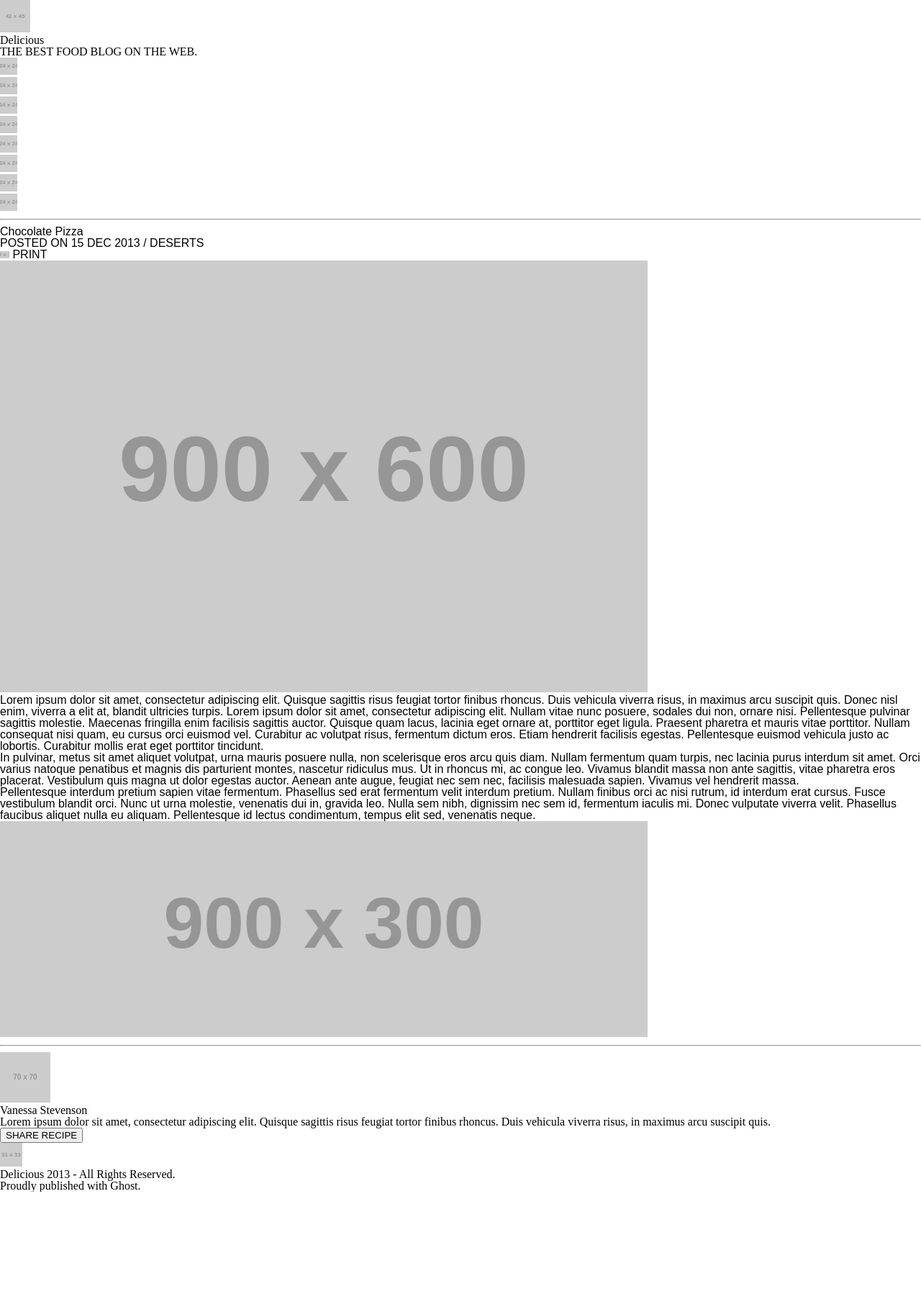
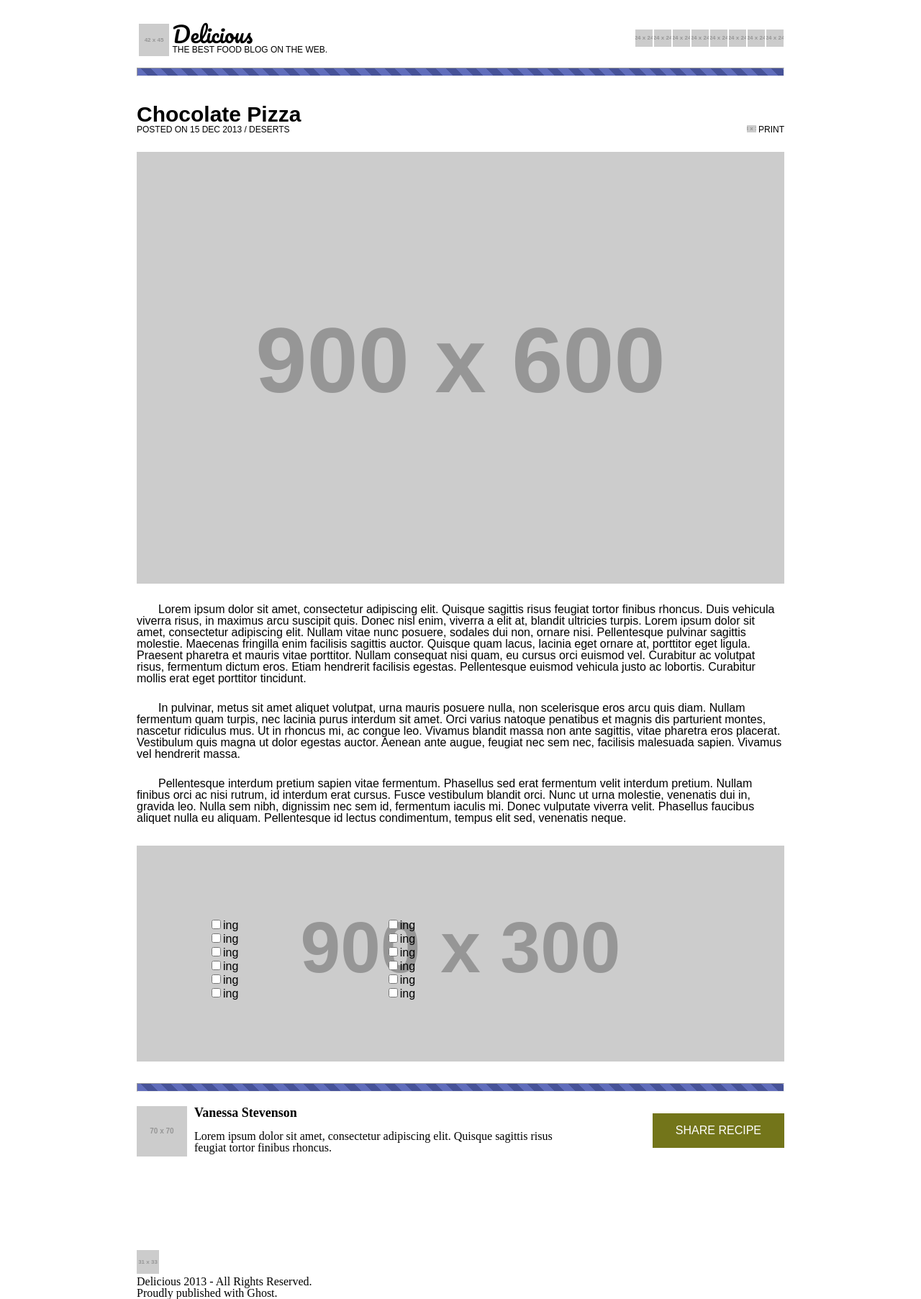
Before and after one commit to ztaylor2/chocolate-pizza, a plain HTML site: page index.html in a window 1280 px wide. Shown: the whole page at 72% size. Before the commit the page ends 1656 px from the top, so only its background shows below. Drawn offline with Linux system fonts and the light colour scheme; placeholder pictures from the web are drawn by us.

Commit message:
almost done with wire frame

```diff
--- a/index.html
+++ b/index.html
@@ -3,24 +3,33 @@
   <head>
     <meta charset="utf-8">
     <title>Wireframe</title>
+    <link href="https://fonts.googleapis.com/css?family=Pacifico" rel="stylesheet">
     <link rel="stylesheet" href="css-reset.css">
     <link rel="stylesheet" href="style.css">
   </head>
   <body>
     <header>
         <nav class="inner">
-          <img src="http://placehold.it/42x45/000000">
-          <h1>Delicious</h1>
-          <h3>THE BEST FOOD BLOG ON THE WEB.</h3>
-          <ul>
-            <li><img src="http://placehold.it/24x24/000000"></li>
-            <li><img src="http://placehold.it/24x24/000000"></li>
-            <li><img src="http://placehold.it/24x24/000000"></li>
-            <li><img src="http://placehold.it/24x24/000000"></li>
-            <li><img src="http://placehold.it/24x24/000000"></li>
-            <li><img src="http://placehold.it/24x24/000000"></li>
-            <li><img src="http://placehold.it/24x24/000000"></li>
-            <li><img src="http://placehold.it/24x24/000000"></li>
+          <ul class="navLeft">
+            <li class="navLeft">
+              <img src="http://placehold.it/42x45/000000">
+            </li>
+            <li class="navLeft">
+              <section>
+                <h1>Delicious</h1>
+                <h3>THE BEST FOOD BLOG ON THE WEB.</h3>
+              </section>
+            </li>
+          </ul>
+          <ul class="navRight">
+            <li class="navRight"><img src="http://placehold.it/24x24/000000"></li>
+            <li class="navRight"><img src="http://placehold.it/24x24/000000"></li>
+            <li class="navRight"><img src="http://placehold.it/24x24/000000"></li>
+            <li class="navRight"><img src="http://placehold.it/24x24/000000"></li>
+            <li class="navRight"><img src="http://placehold.it/24x24/000000"></li>
+            <li class="navRight"><img src="http://placehold.it/24x24/000000"></li>
+            <li class="navRight"><img src="http://placehold.it/24x24/000000"></li>
+            <li class="navRight"><img src="http://placehold.it/24x24/000000"></li>
           </ul>
         </nav>
         <hr>
@@ -29,34 +38,58 @@
     <main>
       <h2>Chocolate Pizza</h2>
       <ul>
-        <li>POSTED ON 15 DEC 2013 / DESERTS</li>
-        <li><img src="http://placehold.it/13x10/000000"> PRINT</li>
+        <li class="date">POSTED ON 15 DEC 2013 / DESERTS</li>
+        <li class="print"><img src="http://placehold.it/13x10/000000"> PRINT</li>
       </ul>
       <img class="banner" src="http://placehold.it/900x600/000000">
 
       <section>
-        <p>
+        <p class="mainP">
           Lorem ipsum dolor sit amet, consectetur adipiscing elit. Quisque sagittis risus feugiat tortor finibus rhoncus. Duis vehicula viverra risus, in maximus arcu suscipit quis. Donec nisl enim, viverra a elit at, blandit ultricies turpis. Lorem ipsum dolor sit amet, consectetur adipiscing elit. Nullam vitae nunc posuere, sodales dui non, ornare nisi. Pellentesque pulvinar sagittis molestie. Maecenas fringilla enim facilisis sagittis auctor. Quisque quam lacus, lacinia eget ornare at, porttitor eget ligula. Praesent pharetra et mauris vitae porttitor. Nullam consequat nisi quam, eu cursus orci euismod vel. Curabitur ac volutpat risus, fermentum dictum eros. Etiam hendrerit facilisis egestas. Pellentesque euismod vehicula justo ac lobortis. Curabitur mollis erat eget porttitor tincidunt.
         </p>
-        <p>
+        <p class="mainP">
           In pulvinar, metus sit amet aliquet volutpat, urna mauris posuere nulla, non scelerisque eros arcu quis diam. Nullam fermentum quam turpis, nec lacinia purus interdum sit amet. Orci varius natoque penatibus et magnis dis parturient montes, nascetur ridiculus mus. Ut in rhoncus mi, ac congue leo. Vivamus blandit massa non ante sagittis, vitae pharetra eros placerat. Vestibulum quis magna ut dolor egestas auctor. Aenean ante augue, feugiat nec sem nec, facilisis malesuada sapien. Vivamus vel hendrerit massa.
         </p>
-        <p>
+        <p class="mainP">
           Pellentesque interdum pretium sapien vitae fermentum. Phasellus sed erat fermentum velit interdum pretium. Nullam finibus orci ac nisi rutrum, id interdum erat cursus. Fusce vestibulum blandit orci. Nunc ut urna molestie, venenatis dui in, gravida leo. Nulla sem nibh, dignissim nec sem id, fermentum iaculis mi. Donec vulputate viverra velit. Phasellus faucibus aliquet nulla eu aliquam. Pellentesque id lectus condimentum, tempus elit sed, venenatis neque.
         </p>
       </section>
 
-      <section>
-        <img src="http://placehold.it/900x300/000000">
+      <section class="ingredientList">
+        <ul class="ingredientList">
+          <li><input id="checkBox" type="checkbox">ing</li>
+          <li><input id="checkBox" type="checkbox">ing</li>
+          <li><input id="checkBox" type="checkbox">ing</li>
+          <li><input id="checkBox" type="checkbox">ing</li>
+          <li><input id="checkBox" type="checkbox">ing</li>
+          <li><input id="checkBox" type="checkbox">ing</li>
+        </ul>
+        <ul class="ingredientList">
+          <li><input id="checkBox" type="checkbox">ing</li>
+          <li><input id="checkBox" type="checkbox">ing</li>
+          <li><input id="checkBox" type="checkbox">ing</li>
+          <li><input id="checkBox" type="checkbox">ing</li>
+          <li><input id="checkBox" type="checkbox">ing</li>
+          <li><input id="checkBox" type="checkbox">ing</li>
+        </ul>
       </section>
     </main>
 
     <footer>
       <hr>
-      <section>
-      <img src="http://placehold.it/70x70/000000">
-        <h4>Vanessa Stevenson</h4>
-        <p>Lorem ipsum dolor sit amet, consectetur adipiscing elit. Quisque sagittis risus feugiat tortor finibus rhoncus. Duis vehicula viverra risus, in maximus arcu suscipit quis.</p>
+      <section class="footer">
+        <ul class="footer">
+          <li class="footer">
+            <img src="http://placehold.it/70x70/000000">
+          </li>
+          <li class="footer">
+            <section class="van">
+              <h4>Vanessa Stevenson</h4>
+              <br />
+              <p>Lorem ipsum dolor sit amet, consectetur adipiscing elit. Quisque sagittis risus feugiat tortor finibus rhoncus. </p>
+            </section>
+          </li>
+        </ul>
         <button>SHARE RECIPE</button>
       </section>
       <section>
--- a/style.css
+++ b/style.css
@@ -1,3 +1,132 @@
 * {
   font-family: sans-serif;
 }
+
+body {
+  max-width: 900px;
+  margin: auto;
+}
+
+h1 {
+  font-family: 'Pacifico', cursive;
+  font-size: 30px;
+}
+
+h3 {
+  font-size: 12px;
+  font-family: sans-serif;
+}
+
+ul.navLeft {
+  padding-top: 30px;
+  display: inline-block;
+}
+
+li.navLeft {
+  float: left;
+  padding: 2.5px;
+}
+
+ul.navRight {
+  padding-top: 40px;
+  display: inline-block;
+  float: right;
+}
+
+li.navRight {
+  float: right;
+  padding: 1px;
+}
+
+hr {
+  padding: 5px;
+  background: repeating-linear-gradient(
+  45deg,
+  #606dbc,
+  #606dbc 10px,
+  #465298 10px,
+  #465298 20px
+);
+}
+
+main {
+  padding-top: 30px;
+}
+
+h2 {
+  font-family: sans-serif;
+  font-size: 30px;
+  font-weight: bold;
+}
+
+li.date {
+  float: left;
+  font-size: 12px;
+}
+
+li.print {
+  float: right;
+  font-size: 12px;
+}
+
+img.banner {
+  padding-top: 25px;
+}
+
+p.mainP {
+  padding-top: 25px;
+  text-indent: 30px;
+}
+
+section.ingredientList {
+  margin-top: 30px;
+  width: 900px;
+  height: 300px;
+  background-image: url(http://placehold.it/900x300/);
+  margin-bottom: 30px;
+}
+
+ul.ingredientList {
+  display: inline-block;
+  padding: 100px;
+}
+
+section.footer {
+  display: block;
+  height: 200px;
+  margin-top:20px;
+}
+
+section.van {
+  max-width: 500px;
+  padding-left: 10px;
+}
+
+h4 {
+  font-family: serif;
+  font-weight: bold;
+  font-size: 18px;
+}
+
+button {
+  margin-top: 10px;
+  font-weight: lighter;
+  float: right;
+  background-color: #73751a;
+  border: none;
+  color: white;
+  padding: 15px 32px;
+  text-align: center;
+  text-decoration: none;
+  display: inline-block;
+  font-size: 16px;
+}
+
+ul.footer {
+  display: inline-block;
+}
+
+li.footer {
+  display: inline-block;
+  float: left;
+}
```
